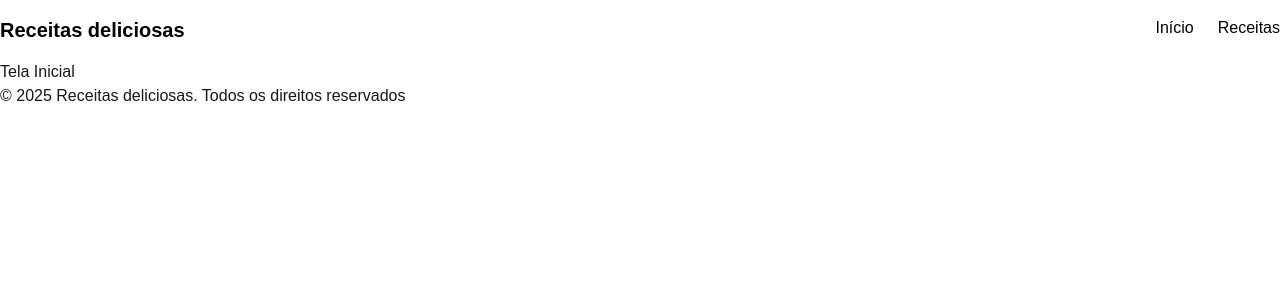
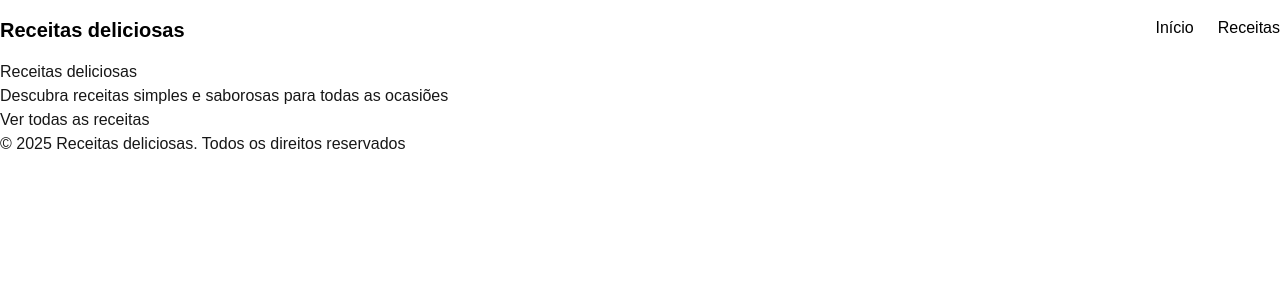
Before and after one commit to mtgvdavid/receitas-byron, a Next.js app: page / in a window 1280 px wide. Shown: the top 300 px of the page. Built offline with nearby package versions, Linux system fonts and the light colour scheme.

Commit message:
estrutura home-page

```diff
--- a/app/page.tsx
+++ b/app/page.tsx
@@ -1,7 +1,17 @@
+import Link from "next/link";
 export default function Home() {
   return (
-    <div>
-      <h1>Tela Inicial</h1>
+    <div className="container mx-auto">
+
+{/* HERO */}
+      <section>
+        <h1>Receitas deliciosas</h1>
+        <p>Descubra receitas simples e saborosas para todas as ocasiões</p>
+        <Link href="/receitas">
+          Ver todas as receitas
+        </Link>
+      </section>
+
     </div>
   );
 }
```
